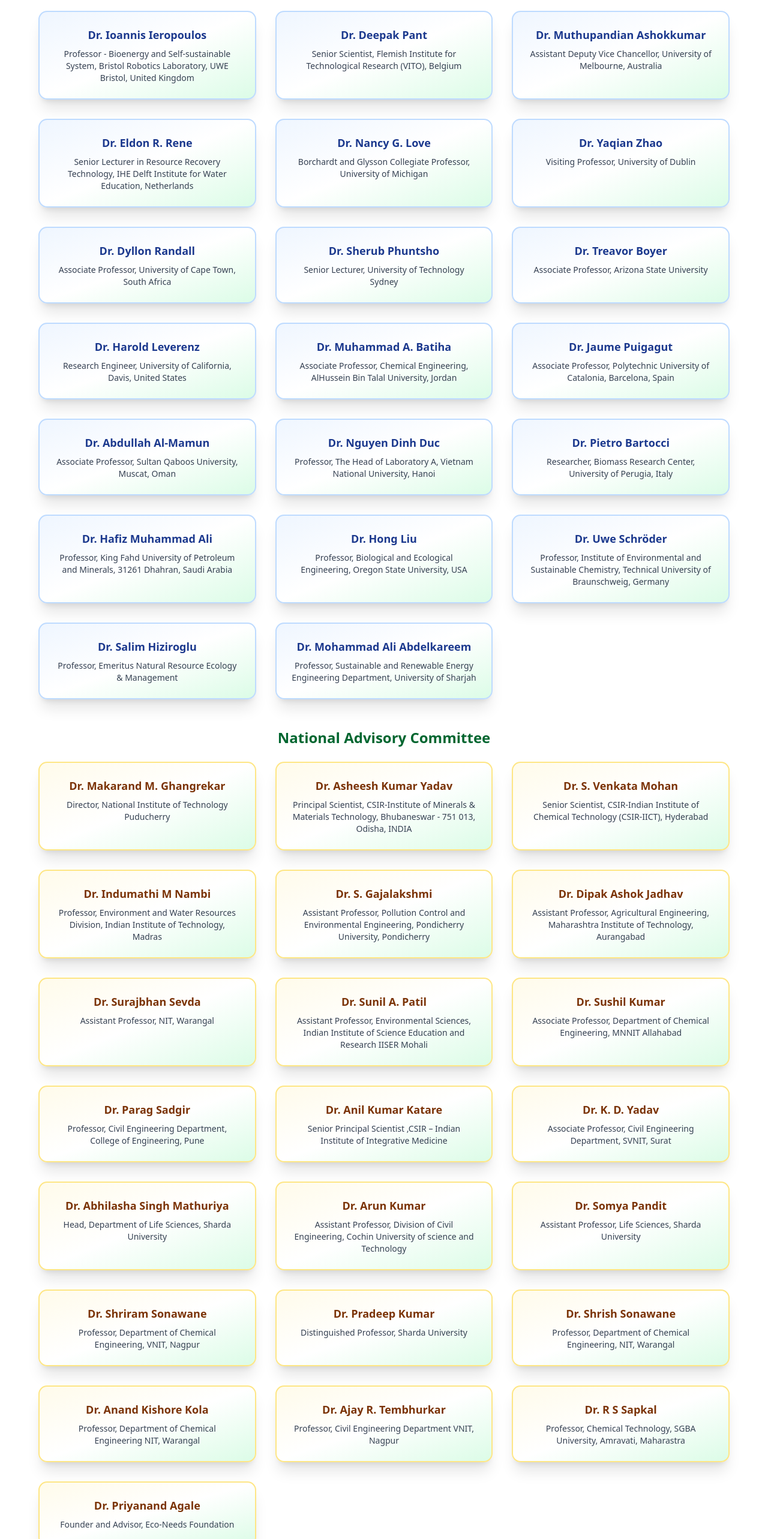
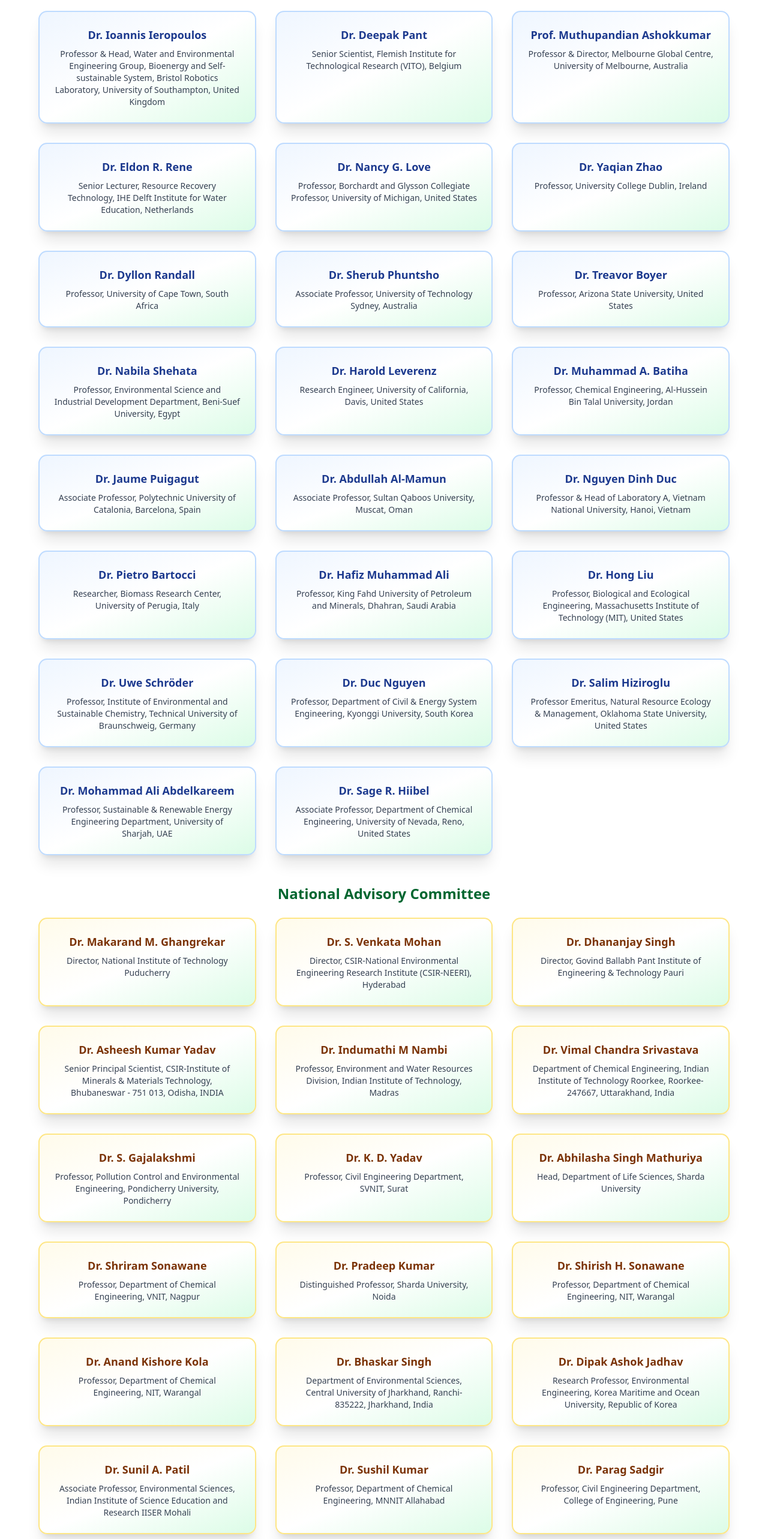
Before and after one commit to parag-thakur-chemical/asreem, a Next.js app: page /advisory-committee in a window 1280 px wide. Shown: the part 234-2800 px from the top of the page at 60% size. Built offline with nearby package versions, Linux system fonts and the light colour scheme.

Commit message:
modified:   app/(routes)/advisory-committee/page.tsx

```diff
--- a/app/(routes)/advisory-committee/page.tsx
+++ b/app/(routes)/advisory-committee/page.tsx
@@ -1,39 +1,43 @@
 const internationalAdvisory = [
   {
     name: "Dr. Ioannis Ieropoulos",
-    post: "Professor - Bioenergy and Self-sustainable System, Bristol Robotics Laboratory, UWE Bristol, United Kingdom"
+    post: "Professor & Head, Water and Environmental Engineering Group, Bioenergy and Self-sustainable System, Bristol Robotics Laboratory, University of Southampton, United Kingdom"
   },
   {
     name: "Dr. Deepak Pant",
     post: "Senior Scientist, Flemish Institute for Technological Research (VITO), Belgium"
   },
   {
-    name: "Dr. Muthupandian Ashokkumar",
-    post: "Assistant Deputy Vice Chancellor, University of Melbourne, Australia"
+    name: "Prof. Muthupandian Ashokkumar",
+    post: "Professor & Director, Melbourne Global Centre, University of Melbourne, Australia"
   },
   {
     name: "Dr. Eldon R. Rene",
-    post: "Senior Lecturer in Resource Recovery Technology, IHE Delft Institute for Water Education, Netherlands"
+    post: "Senior Lecturer, Resource Recovery Technology, IHE Delft Institute for Water Education, Netherlands"
   },
   {
     name: "Dr. Nancy G. Love",
-    post: "Borchardt and Glysson Collegiate Professor, University of Michigan"
+    post: "Professor, Borchardt and Glysson Collegiate Professor, University of Michigan, United States"
   },
   {
     name: "Dr. Yaqian Zhao",
-    post: "Visiting Professor, University of Dublin"
+    post: "Professor, University College Dublin, Ireland"
   },
   {
     name: "Dr. Dyllon Randall",
-    post: "Associate Professor, University of Cape Town, South Africa"
+    post: "Professor, University of Cape Town, South Africa"
   },
   {
     name: "Dr. Sherub Phuntsho",
-    post: "Senior Lecturer, University of Technology Sydney"
+    post: "Associate Professor, University of Technology Sydney, Australia"
   },
   {
     name: "Dr. Treavor Boyer",
-    post: "Associate Professor, Arizona State University"
+    post: "Professor, Arizona State University, United States"
+  },
+  {
+    name: "Dr. Nabila Shehata",
+    post: "Professor, Environmental Science and Industrial Development Department, Beni-Suef University, Egypt"
   },
   {
     name: "Dr. Harold Leverenz",
@@ -41,7 +45,7 @@
   },
   {
     name: "Dr. Muhammad A. Batiha",
-    post: "Associate Professor, Chemical Engineering, AlHussein Bin Talal University, Jordan"
+    post: "Professor, Chemical Engineering, Al-Hussein Bin Talal University, Jordan"
   },
   {
     name: "Dr. Jaume Puigagut",
@@ -53,7 +57,7 @@
   },
   {
     name: "Dr. Nguyen Dinh Duc",
-    post: "Professor, The Head of Laboratory A, Vietnam National University, Hanoi"
+    post: "Professor & Head of Laboratory A, Vietnam National University, Hanoi, Vietnam"
   },
   {
     name: "Dr. Pietro Bartocci",
@@ -61,24 +65,32 @@
   },
   {
     name: "Dr. Hafiz Muhammad Ali",
-    post: "Professor, King Fahd University of Petroleum and Minerals, 31261 Dhahran, Saudi Arabia"
+    post: "Professor, King Fahd University of Petroleum and Minerals, Dhahran, Saudi Arabia"
   },
   {
     name: "Dr. Hong Liu",
-    post: "Professor, Biological and Ecological Engineering, Oregon State University, USA"
+    post: "Professor, Biological and Ecological Engineering, Massachusetts Institute of Technology (MIT), United States"
   },
   {
     name: "Dr. Uwe Schröder",
     post: "Professor, Institute of Environmental and Sustainable Chemistry, Technical University of Braunschweig, Germany"
   },
   {
+    name: "Dr. Duc Nguyen",
+    post: "Professor, Department of Civil & Energy System Engineering, Kyonggi University, South Korea"
+  },
+  {
     name: "Dr. Salim Hiziroglu",
-    post: "Professor,  Emeritus Natural Resource Ecology & Management"
+    post: "Professor Emeritus, Natural Resource Ecology & Management, Oklahoma State University, United States"
   },
   {
     name: "Dr. Mohammad Ali Abdelkareem",
-    post: "Professor, Sustainable and Renewable Energy Engineering Department, University of Sharjah"
+    post: "Professor, Sustainable & Renewable Energy Engineering Department, University of Sharjah, UAE"
   },
+  {
+    name: "Dr. Sage R. Hiibel",
+    post: "Associate Professor, Department of Chemical Engineering, University of Nevada, Reno, United States"
+  }
 ];
 
 const nationalAdvisory = [
@@ -87,60 +99,36 @@
     post: "Director, National Institute of Technology Puducherry"
   },
   {
-    name: "Dr. Asheesh Kumar Yadav",
-    post: "Principal Scientist, CSIR-Institute of Minerals & Materials Technology, Bhubaneswar - 751 013, Odisha, INDIA"
+    name: "Dr. S. Venkata Mohan",
+    post: "Director, CSIR-National Environmental Engineering Research Institute (CSIR-NEERI), Hyderabad"
   },
   {
-    name: "Dr. S. Venkata Mohan",
-    post: "Senior Scientist, CSIR-Indian Institute of Chemical Technology (CSIR-IICT), Hyderabad"
+    name: "Dr. Dhananjay Singh",
+    post: "Director, Govind Ballabh Pant Institute of Engineering & Technology Pauri"
+  },
+  {
+    name: "Dr. Asheesh Kumar Yadav",
+    post: "Senior Principal Scientist, CSIR-Institute of Minerals & Materials Technology, Bhubaneswar - 751 013, Odisha, INDIA"
   },
   {
     name: "Dr. Indumathi M Nambi",
     post: "Professor, Environment and Water Resources Division, Indian Institute of Technology, Madras"
   },
   {
-    name: "Dr. S. Gajalakshmi",
-    post: "Assistant Professor, Pollution Control and Environmental Engineering, Pondicherry University, Pondicherry"
+    name: "Dr. Vimal Chandra Srivastava",
+    post: "Department of Chemical Engineering, Indian Institute of Technology Roorkee, Roorkee-247667, Uttarakhand, India"
   },
   {
-    name: "Dr. Dipak Ashok Jadhav",
-    post: "Assistant Professor, Agricultural Engineering, Maharashtra Institute of Technology, Aurangabad"
+    name: "Dr. S. Gajalakshmi",
+    post: "Professor, Pollution Control and Environmental Engineering, Pondicherry University, Pondicherry"
   },
   {
-    name: "Dr. Surajbhan Sevda",
-    post: "Assistant Professor, NIT, Warangal"
-  },
-  {
-    name: "Dr. Sunil A. Patil",
-    post: "Assistant Professor, Environmental Sciences, Indian Institute of Science Education and Research IISER Mohali"
-  },
-  {
-    name: "Dr. Sushil Kumar",
-    post: "Associate Professor, Department of Chemical Engineering, MNNIT Allahabad"
-  },
-  {
-    name: "Dr. Parag Sadgir",
-    post: "Professor, Civil Engineering Department, College of Engineering, Pune"
-  },
-    {
-    name: "Dr. Anil Kumar Katare",
-    post: "Senior Principal Scientist ,CSIR – Indian Institute of Integrative Medicine",
-    },
-  {
     name: "Dr. K. D. Yadav",
-    post: "Associate Professor, Civil Engineering Department, SVNIT, Surat"
+    post: "Professor, Civil Engineering Department, SVNIT, Surat"
   },
   {
     name: "Dr. Abhilasha Singh Mathuriya",
     post: "Head, Department of Life Sciences, Sharda University"
-  },
-  {
-    name: "Dr. Arun Kumar",
-    post: "Assistant Professor, Division of Civil Engineering, Cochin University of science and Technology"
-  },
-  {
-    name: "Dr. Somya Pandit",
-    post: "Assistant Professor, Life Sciences, Sharda University"
   },
   {
     name: "Dr. Shriram Sonawane",
@@ -148,29 +136,82 @@
   },
   {
     name: "Dr. Pradeep Kumar",
-    post: "Distinguished Professor, Sharda University"
+    post: "Distinguished Professor, Sharda University, Noida"
   },
   {
-    name: "Dr. Shrish Sonawane",
+    name: "Dr. Shirish H. Sonawane",
     post: "Professor, Department of Chemical Engineering, NIT, Warangal"
   },
   {
     name: "Dr. Anand Kishore Kola",
-    post: "Professor, Department of Chemical Engineering NIT, Warangal"
+    post: "Professor, Department of Chemical Engineering, NIT, Warangal"
   },
   {
-    name: "Dr. Ajay R. Tembhurkar",
-    post: "Professor, Civil Engineering Department VNIT, Nagpur"
+    name: "Dr. Bhaskar Singh",
+    post: "Department of Environmental Sciences, Central University of Jharkhand, Ranchi-835222, Jharkhand, India"
   },
   {
-    name: "Dr. R S Sapkal",
-    post: "Professor, Chemical Technology, SGBA University, Amravati, Maharastra"
+    name: "Dr. Dipak Ashok Jadhav",
+    post: "Research Professor, Environmental Engineering, Korea Maritime and Ocean University, Republic of Korea"
+  },
+  {
+    name: "Dr. Sunil A. Patil",
+    post: "Associate Professor, Environmental Sciences, Indian Institute of Science Education and Research IISER Mohali"
+  },
+  {
+    name: "Dr. Sushil Kumar",
+    post: "Professor, Department of Chemical Engineering, MNNIT Allahabad"
+  },
+  {
+    name: "Dr. Parag Sadgir",
+    post: "Professor, Civil Engineering Department, College of Engineering, Pune"
+  },
+  {
+    name: "Dr. Surajbhan Sevda",
+    post: "Assistant Professor, Department of Biotechnology, NIT, Warangal"
+  },
+  {
+    name: "Dr. Nidheesh P. V.",
+    post: "National Environmental Engineering Research Institute, Nagpur"
+  },
+  {
+    name: "Dr. Manoj Chandra Garg",
+    post: "Amity Institute of Environmental Sciences, Amity University, Noida, Uttar Pradesh, India"
+  },
+  {
+    name: "Dr. Manish Vashistha",
+    post: "Professor, Department of Chemical Engineering, MNIT, Jaipur"
+  },
+  {
+    name: "Dr. Lal Singh",
+    post: "Principal Scientist, CSIR-NEERI, Nagpur"
+  },
+  {
+    name: "Dr. Dharam Pal Singh",
+    post: "Associate Professor, Chemical Engineering, NIT, Raipur"
+  },
+  {
+    name: "Dr. Raj Kumar Arya",
+    post: "Associate Professor, Chemical Engineering Department, NIT Jalandhar"
   },
   {
     name: "Dr. Priyanand Agale",
     post: "Founder and Advisor, Eco-Needs Foundation"
   },
+  {
+    name: "Dr. Shailendra Bajpai",
+    post: "Professor, Chemical Engineering Department, NIT Jalandhar"
+  },
+  {
+    name: "Dr. Anil Kumar Katare",
+    post: "Senior Principal Scientist, Quality Management & Instrumentation Division, CSIR – Indian Institute of Integrative Medicine, Canal Road, Jammu"
+  },
+  {
+   name: "Dr. Athar Hussain",
+   post: "Professor, Netaji Subhas University of Technology"
+  },
 ];
+
 
 export default function AdvisoryCommittee() {
   return (
```
